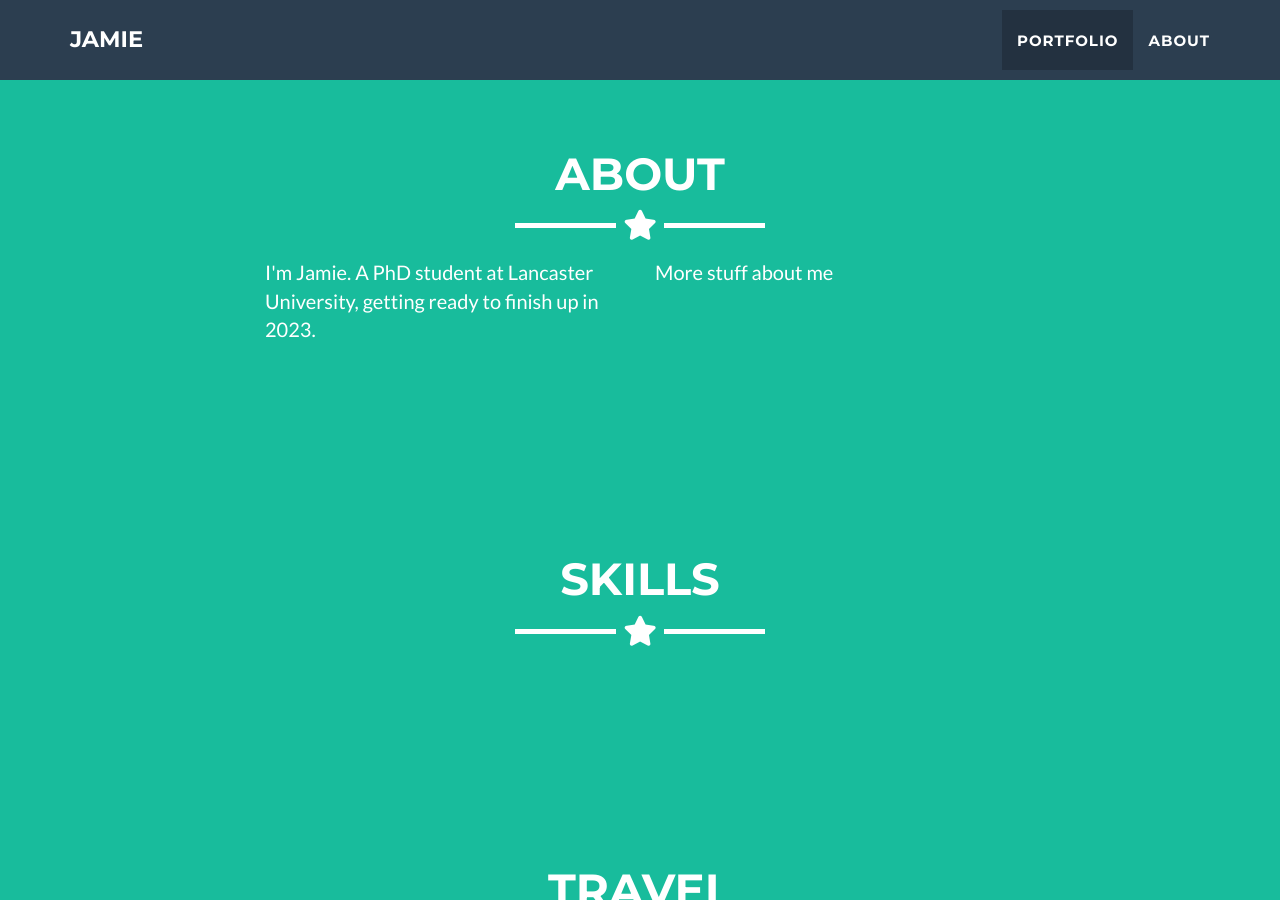
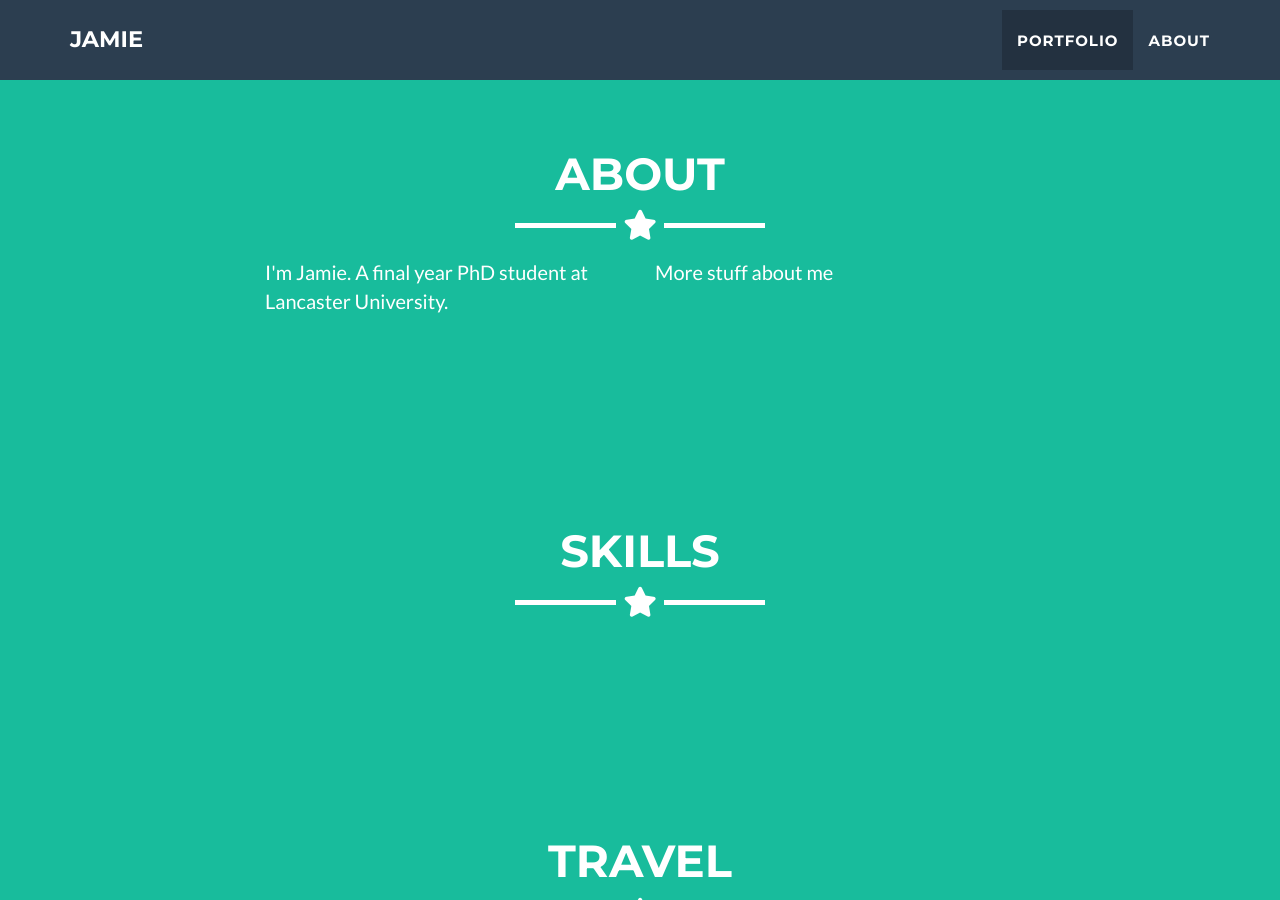
Before and after one commit to jamiedumayne/jamiedumayne.github.io, a Jekyll site: the page built from _posts/2014-07-18-project-1.markdown, in a window 1280 px wide and 900 px high, scrolled down 1623 px. Built offline with Jekyll 4.4.1, drawn with Linux system fonts in a browser that asks for light colours.

Commit message:
Update about.html

```diff
--- a/_includes/about.html
+++ b/_includes/about.html
@@ -9,7 +9,7 @@
     </div>
     <div class="row">
       <div class="col-lg-4 col-lg-offset-2">
-        <p>I'm Jamie. A PhD student at Lancaster University, getting ready to finish up in 2023. </p>
+        <p>I'm Jamie. A final year PhD student at Lancaster University. </p>
       </div>
       <div class="col-lg-4">
         <p>More stuff about me </p>
```
